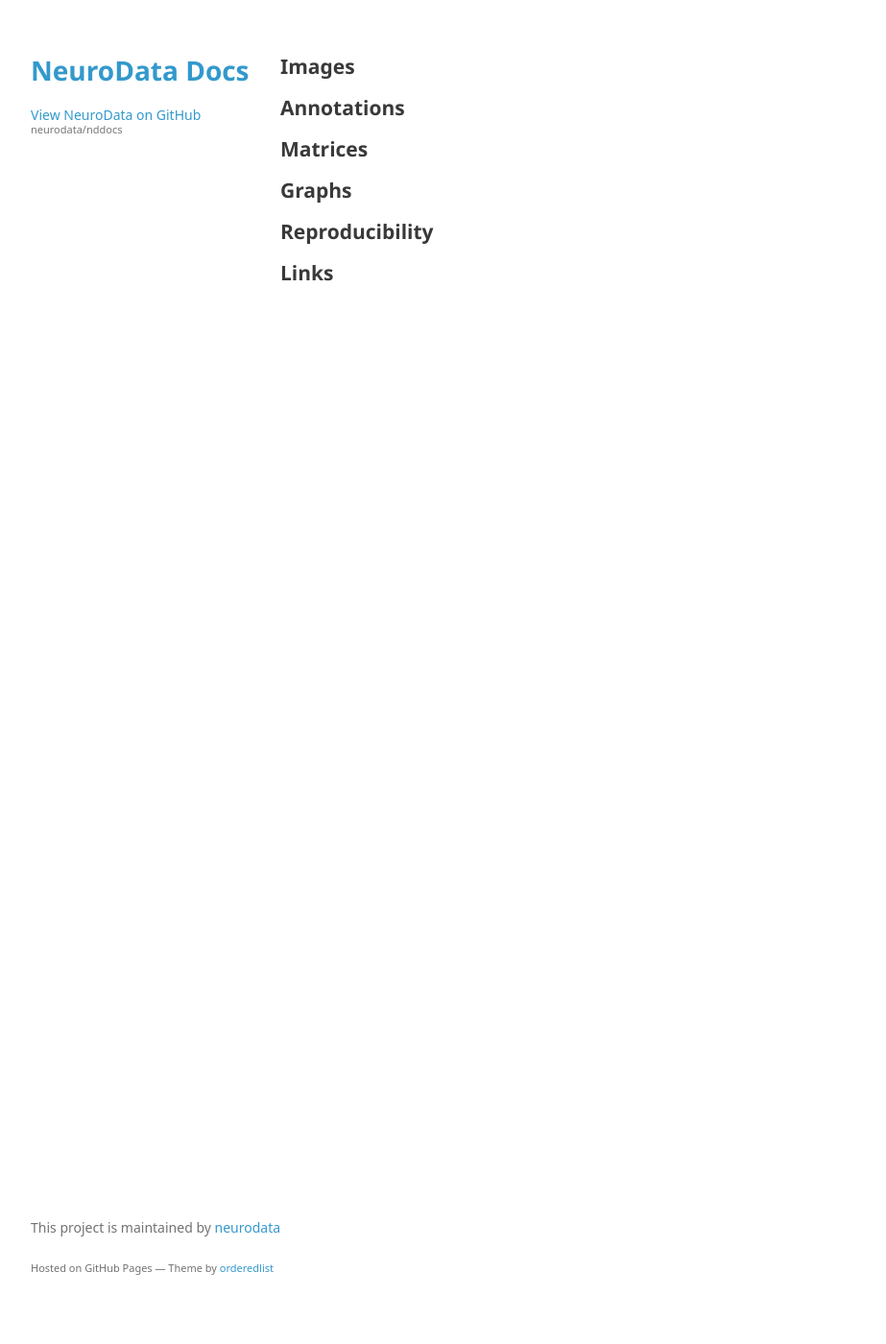
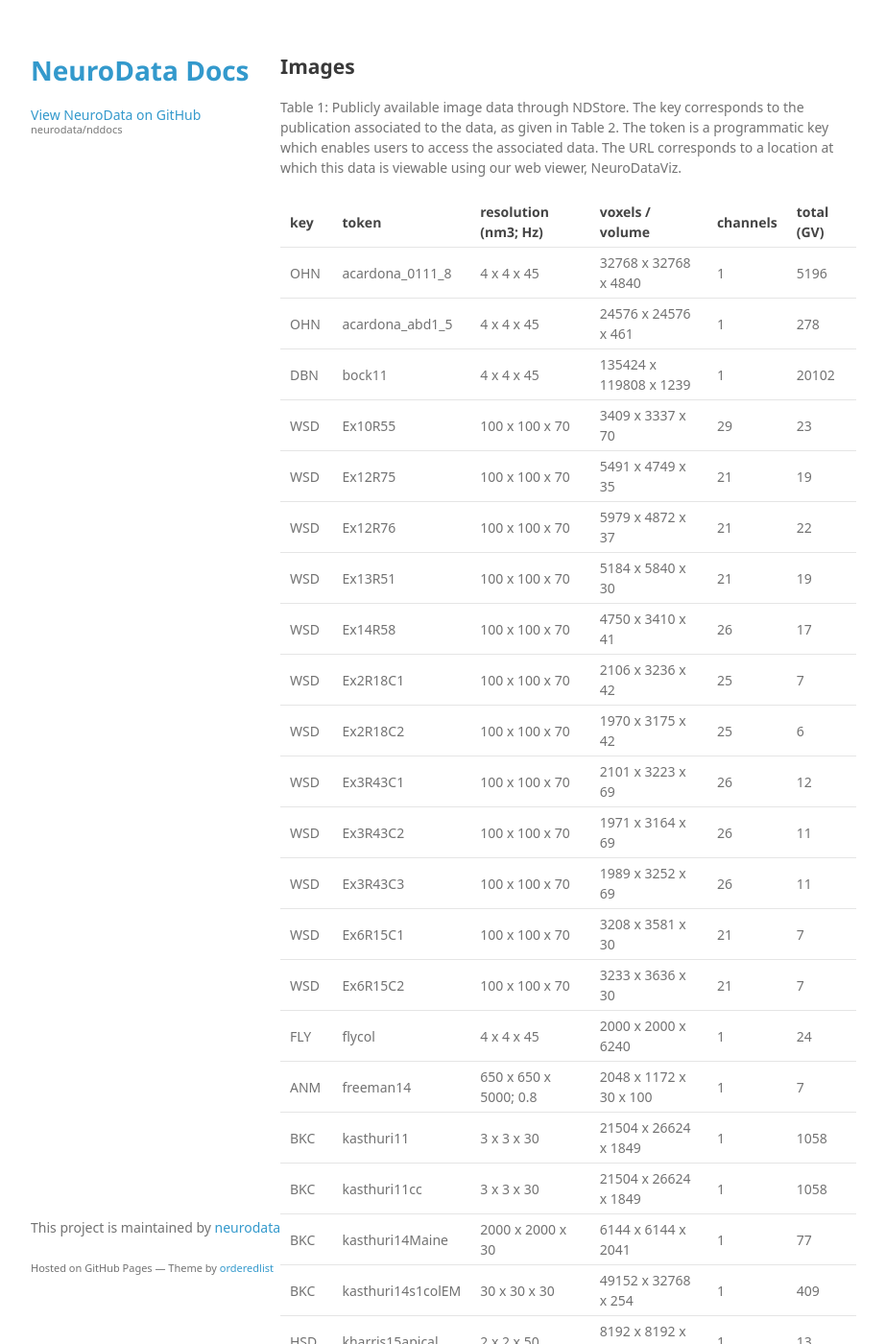
Before and after one commit to neurodata/nddocs-archive, a Jekyll site: the page built from ndpaper2016/store.md, in a window 1280 px wide and 1400 px high. Shown: the whole window at 96% size, without its empty margins (178-1101 px from the left). Built offline with Jekyll 4.4.1, drawn with Linux system fonts in a browser that asks for light colours; some web fonts are replaced; some of the changed text lies outside the part shown.

Commit message:
updated data table

```diff
--- a/ndpaper2016/store.md
+++ b/ndpaper2016/store.md
@@ -4,6 +4,59 @@
 ---
 
 ## Images
+
+Table 1: Publicly available image data through NDStore. The key corresponds to the publication associated to the data, as given in Table 2. The token is a programmatic key which enables users to access the associated data. The URL corresponds to a location at which this data is viewable using our web viewer, NeuroDataViz.
+
+| key |       token        | resolution (nm3; Hz) |     voxels / volume     | channels | total (GV) |
+|-----|--------------------|----------------------|-------------------------|----------|------------|
+| OHN | acardona_0111_8    | 4 x 4 x 45           | 32768 x 32768 x 4840    | 1        | 5196       |
+| OHN | acardona_abd1_5    | 4 x 4 x 45           | 24576 x 24576 x 461     | 1        | 278        |
+| DBN | bock11             | 4 x 4 x 45           | 135424 x 119808 x 1239  | 1        | 20102      |
+| WSD | Ex10R55            | 100 x 100 x 70       | 3409 x 3337 x 70        | 29       | 23         |
+| WSD | Ex12R75            | 100 x 100 x 70       | 5491 x 4749 x 35        | 21       | 19         |
+| WSD | Ex12R76            | 100 x 100 x 70       | 5979 x 4872 x 37        | 21       | 22         |
+| WSD | Ex13R51            | 100 x 100 x 70       | 5184 x 5840 x 30        | 21       | 19         |
+| WSD | Ex14R58            | 100 x 100 x 70       | 4750 x 3410 x 41        | 26       | 17         |
+| WSD | Ex2R18C1           | 100 x 100 x 70       | 2106 x 3236 x 42        | 25       | 7          |
+| WSD | Ex2R18C2           | 100 x 100 x 70       | 1970 x 3175 x 42        | 25       | 6          |
+| WSD | Ex3R43C1           | 100 x 100 x 70       | 2101 x 3223 x 69        | 26       | 12         |
+| WSD | Ex3R43C2           | 100 x 100 x 70       | 1971 x 3164 x 69        | 26       | 11         |
+| WSD | Ex3R43C3           | 100 x 100 x 70       | 1989 x 3252 x 69        | 26       | 11         |
+| WSD | Ex6R15C1           | 100 x 100 x 70       | 3208 x 3581 x 30        | 21       | 7          |
+| WSD | Ex6R15C2           | 100 x 100 x 70       | 3233 x 3636 x 30        | 21       | 7          |
+| FLY | flycol             | 4 x 4 x 45           | 2000 x 2000 x 6240      | 1        | 24         |
+| ANM | freeman14          | 650 x 650 x 5000; 0.8| 2048 x 1172 x 30 x 100  | 1        | 7          |
+| BKC | kasthuri11         | 3 x 3 x 30           | 21504 x 26624 x 1849    | 1        | 1058       |
+| BKC | kasthuri11cc       | 3 x 3 x 30           | 21504 x 26624 x 1849    | 1        | 1058       |
+| BKC | kasthuri14Maine    | 2000 x 2000 x 30     | 6144 x 6144 x 2041      | 1        | 77         |
+| BKC | kasthuri14s1colEM  | 30 x 30 x 30         | 49152 x 32768 x 254     | 1        | 409        |
+| HSD | kharris15apical    | 2 x 2 x 50           | 8192 x 8192 x 194       | 1        | 13         |
+| HSD | kharris15oblique   | 2 x 2 x 50           | 8192 x 8192 x 91        | 1        | 6          |
+| HSD | kharris15spine     | 2 x 2 x 50           | 9000 x 9000 x 59        | 1        | 4          |
+| WRM | ritaN2             | 5 x 5 x 60           | 13101 x 14378 x 1198    | 2        | 451        |
+| WR  | ritaN2_5           | 5 x 5 x 60           | 37379 x 25986 x 742     | 2        | 1441       |
+| WRM | ritaN2_four        | 5 x 5 x 60           | 28381 x 24234 x 321     | 2        | 441        |
+| TKN | takemura13         | 4 x 4 x 45           | 12000 x 12000 x 1299    | 1        | 187        |
+| LEE | lee14              |                      |                         |          |            |
+| XBN | xbrain             |                      |                         |          |            |
+
+
+Table 2: Publications assocated with data hosted by ndstore
+
+| key |              reference               | datasets | modality |    species       |
+|-----|--------------------------------------|----------|----------|------------------|
+| OHN | Ohyama et al. Nature (2015)          | 2        | EM       | D. melanogaster  |
+| DBN | Bock et al. Nature (2011)            | 1        | EM       | M. musculus      |
+| WSD | Weiler et al. Scientific Data (2014) | 12       | AT       | M. musculus      |
+| FLY | flycol                               | 1        | EM       | D. melanogaster  |
+| ANM | Ahrens et al. Nature Methods (2013)  | 1        | Ophys    | D. rerio         |
+| BKC | Kasthuri et al. Cell (2015)          | 4        | EM       | M. musculus      |
+| HSD | Harris et al. Scientific Data (2015) | 3        | EM       | R. rattus        |
+| WRM | Worm Atlas                           | 3        | EM       | C. elegans       |
+| TKN | Takemura et al. Nature (2013)        | 1        | EM       | D. melanogaster  |
+| XBN | Xbrain                               | 1        | Xray     |                  |
+| LEE | Lee something                        |          |          |                  |
+| CNC | Code Neuro Challenge                 |          |          |                  |
 
 ## Annotations
 
```
